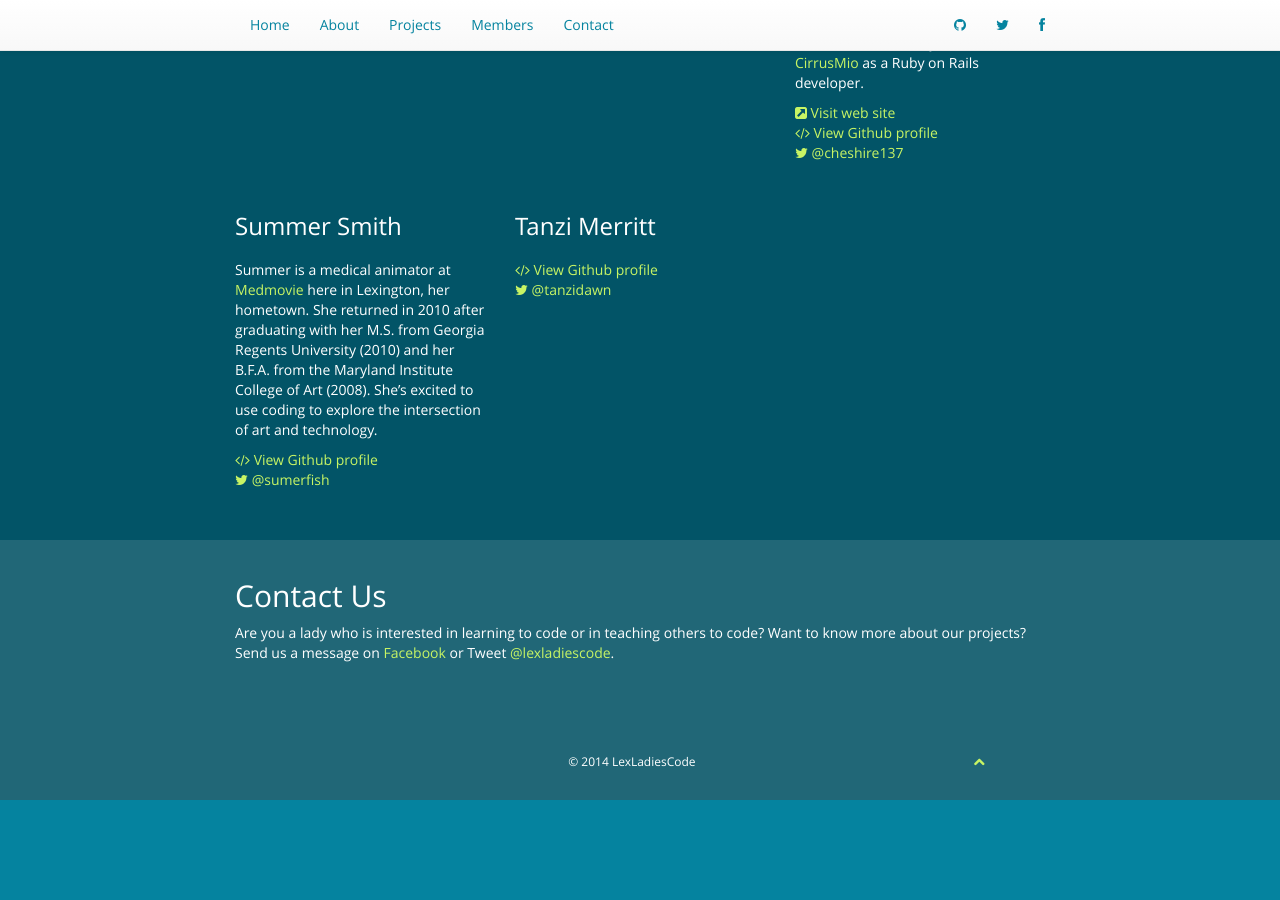
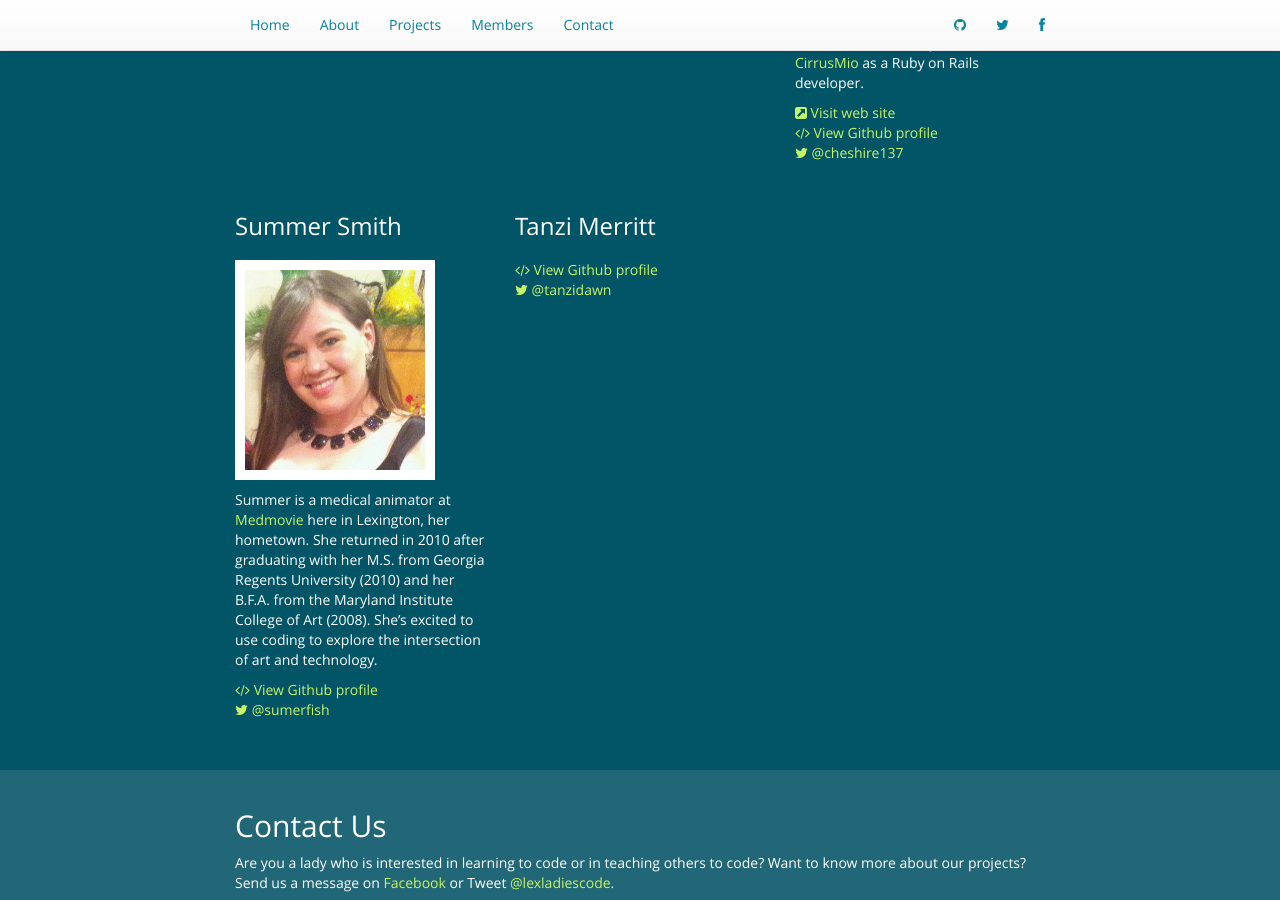
Before and after one commit to LexLadiesCode/LexLadiesCode.github.io, a Jekyll site: the page built from index.html, in a window 1280 px wide and 900 px high, scrolled down 1977 px. Built offline with Jekyll 4.4.1, drawn with Linux system fonts in a browser that asks for light colours; nearby versions of some CDN libraries; Markdown is read by kramdown in place of the engine named in the settings; before the commit the page ends 2777 px from its top, so only the background shows below that.

Commit message:
summer photo

```diff
--- a/members/_posts/2014-07-01-summer-smith.markdown
+++ b/members/_posts/2014-07-01-summer-smith.markdown
@@ -3,6 +3,7 @@ layout: post
 title: Summer Smith
 github: summasmiff
 twitter: sumerfish
+photo: summer_headshot.jpg
 ---
 
 Summer is a medical animator at [Medmovie](www.medmovie.com) here in Lexington, her hometown.  She returned in 2010 after graduating with her M.S. from Georgia Regents University (2010) and her B.F.A. from the Maryland Institute College of Art (2008). She's excited to use coding to explore the intersection of art and technology.
```
Also changed, not shown: images/summer_headshot.jpg (added).
